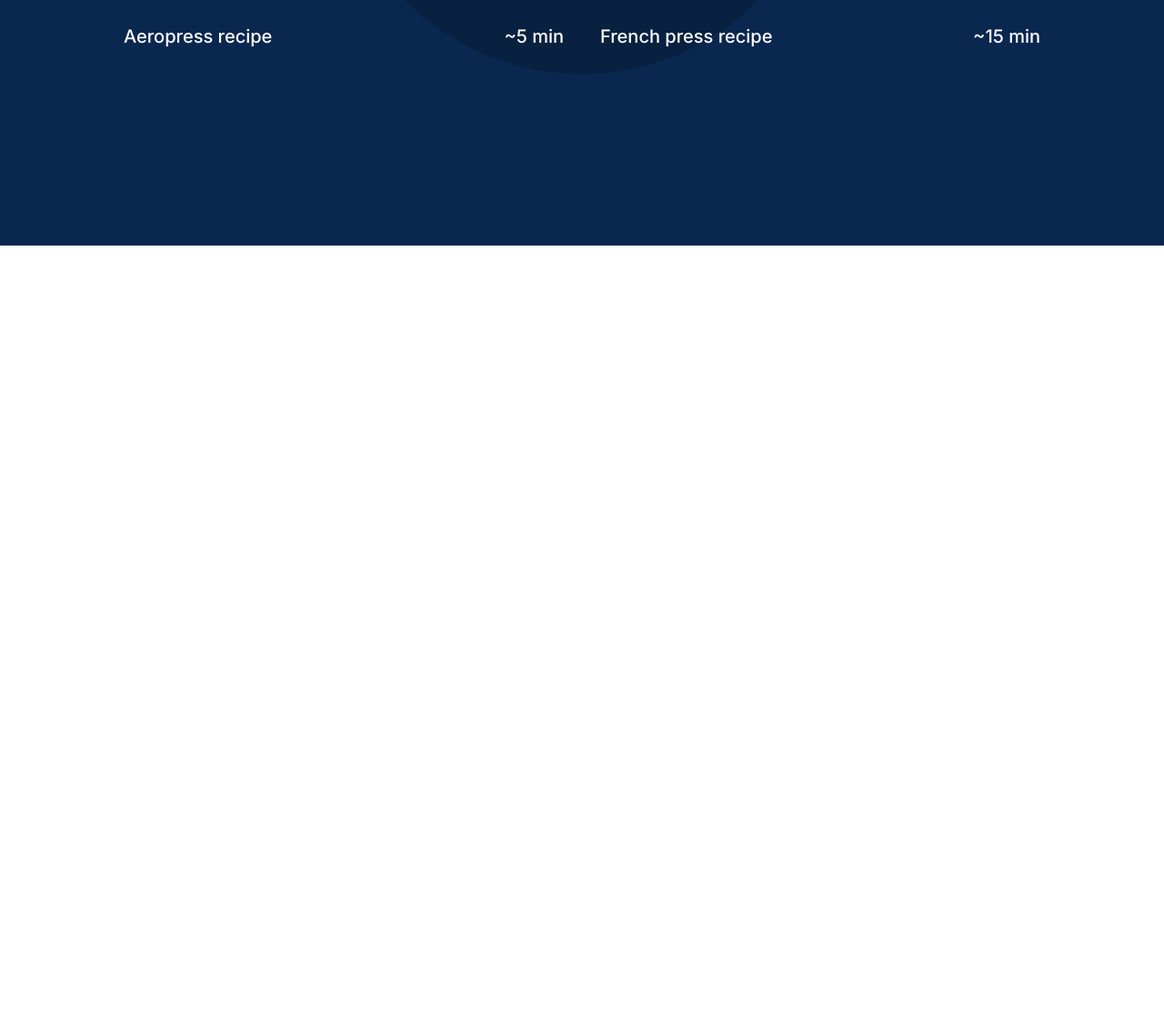
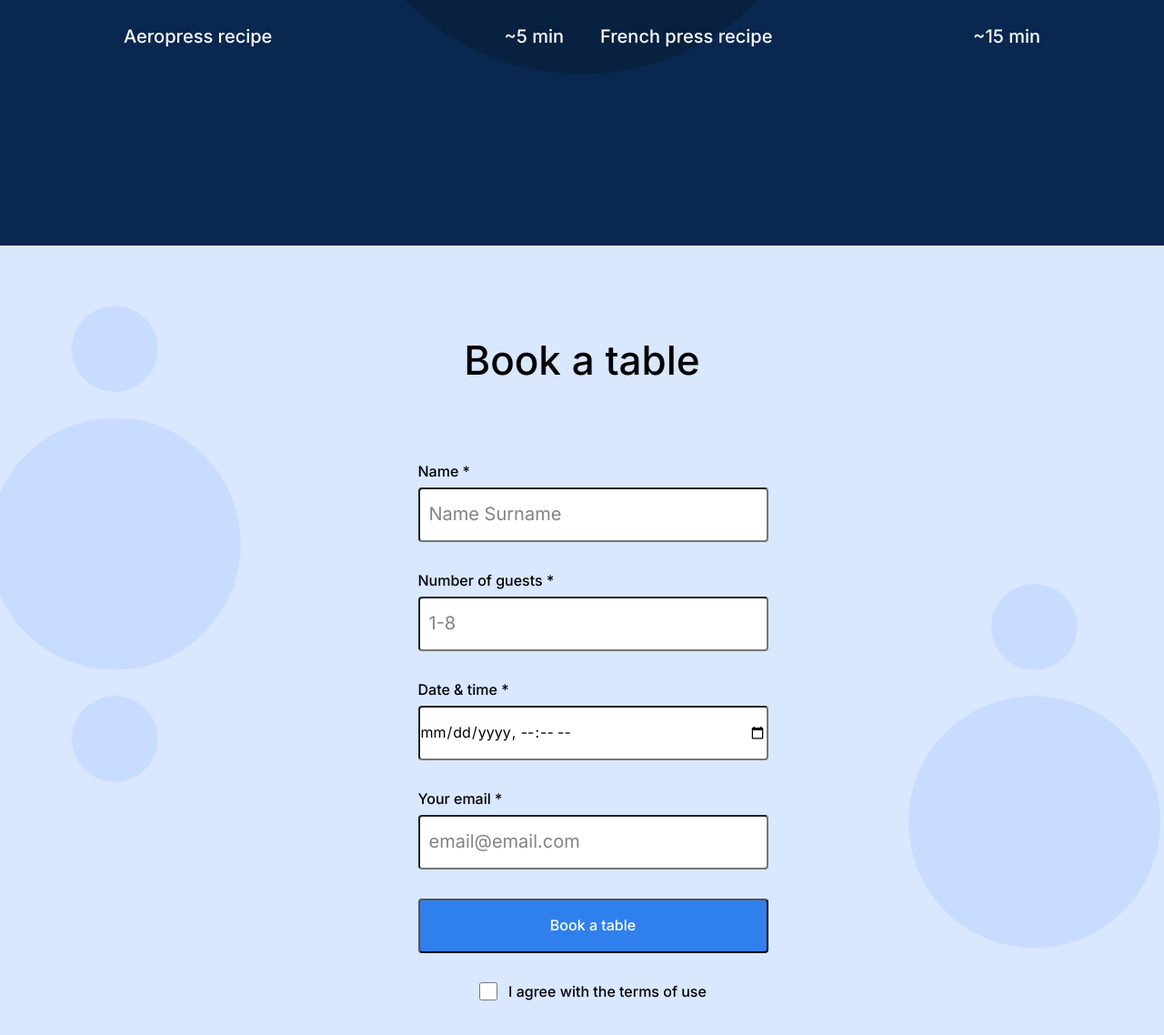
Before and after one commit to katiejacobson/se_project_coffeeshop, a plain HTML site: page index.html in a window 1280 px wide. Shown: the part 1396-2534 px from the top of the page at 91% size. Before the commit the page ends 1666 px from the top, so only its background shows below. Drawn offline with Linux system fonts and the light colour scheme.

Commit message:
Stage 3 of project first upload

```diff
--- a/index.html
+++ b/index.html
@@ -101,7 +101,57 @@
             </div>
           </div>
         </section>
-        <section class="reservation" id="reservation"></section>
+        <section class="reservation" id="reservation">
+          <h2 class="reservation__title">Book a table</h2>
+          <form class="reservation__form">
+            <fieldset class="reservation__form form__fieldset">
+              <label for="name" class="form__label">Name *</label>
+              <input
+                type="text"
+                class="form__input"
+                id="name"
+                placeholder="Name Surname"
+                required
+              />
+              <label for="number-of-guests" class="form__label"
+                >Number of guests *</label
+              >
+              <input
+                type="number"
+                min="1"
+                max="8"
+                class="form__input"
+                id="number-of-guests"
+                placeholder="1-8"
+                required
+              />
+              <label for="time" class="form__label">Date & time *</label>
+              <input
+                type="datetime-local"
+                class="form__input"
+                id="time"
+                required
+              />
+              <label for="email" class="form__label">Your email *</label>
+              <input
+                type="email"
+                class="form__input"
+                id="email"
+                placeholder="email@email.com"
+                required
+              />
+              <button class="form__button">Book a table</button>
+              <label class="form__label form__label_type_checkbox">
+                <input
+                  type="checkbox"
+                  class="form__checkbox"
+                  id="agree"
+                  required
+                />I agree with the terms of use</label
+              >
+            </fieldset>
+          </form>
+        </section>
         <section class="menu" id="menu"></section>
         <section class="about" id="about"></section>
       </main>
--- a/pages/index.css
+++ b/pages/index.css
@@ -154,3 +154,93 @@
   display: flex;
   justify-content: space-between;
 }
+
+.reservation {
+  background-image: url(../images/background_reservation.svg);
+  background-color: #d9e7ff;
+  background-repeat: no-repeat;
+  background-position: center;
+  background-size: cover;
+  padding: 100px 0 120px;
+}
+
+.reservation__title {
+  margin: 0 auto 80px;
+  text-align: center;
+  font-style: normal;
+  font-weight: 500;
+  font-size: 44px;
+  line-height: 52px;
+}
+
+.reservation__form {
+  margin: 0 auto 0;
+  max-width: 385px;
+  width: 385px;
+}
+
+.form__fieldset {
+  margin: auto;
+  border: inherit;
+}
+
+.form__label {
+  margin: 0 0 8px;
+  display: block;
+  font-style: normal;
+  font-weight: 500;
+}
+
+.form__input {
+  display: block;
+  width: 100%;
+  border-radius: 4px;
+  max-width: 385px;
+  height: 60px;
+  margin-bottom: 32px;
+  padding: 0;
+  box-sizing: border-box;
+}
+
+.form__input::placeholder {
+  font-style: normal;
+  font-weight: normal;
+  font-size: 20px;
+  line-height: 30px;
+  color: #838383;
+  padding: 0 10px;
+}
+
+.form__button {
+  margin: 0 auto;
+  border-radius: 4px;
+  height: 60px;
+  max-width: 385px;
+  width: 100%;
+  font-style: normal;
+  font-weight: 500;
+  background-color: #2f80ed;
+  color: #ffffff;
+  margin-bottom: 32px;
+  padding: 0;
+}
+
+.form__button:hover {
+  border-radius: 4px;
+  opacity: 70%;
+  /* add a smooth transition for the opacity property */
+}
+
+.form__checkbox {
+  margin: 0;
+  border-radius: 2px;
+  width: 20px;
+  height: 20px;
+  margin-right: 12px;
+}
+
+.form__label_type_checkbox {
+  display: flex;
+  align-items: center;
+  justify-content: center;
+}
```
